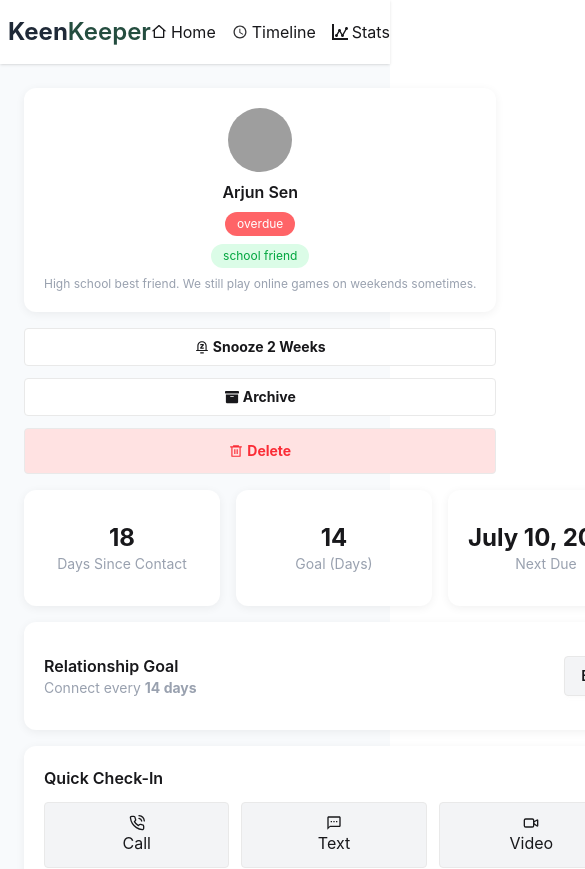
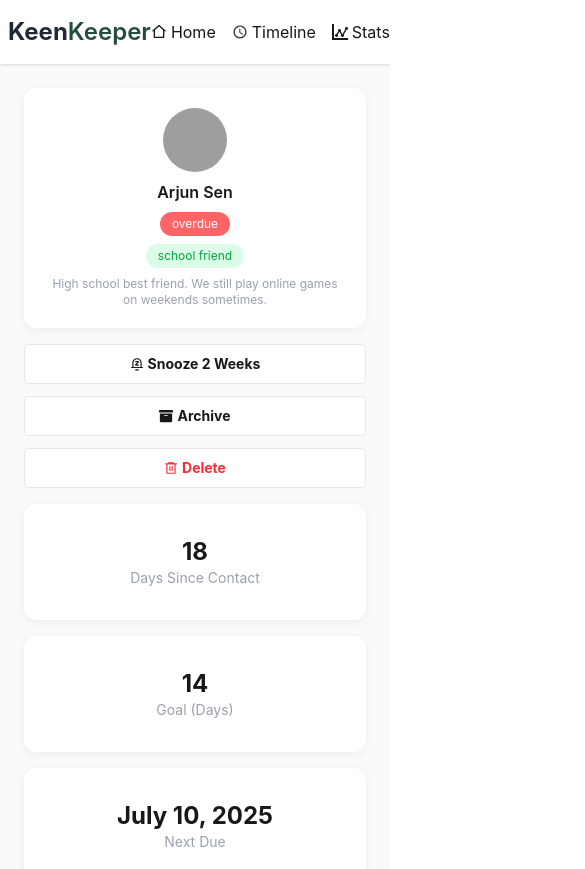
Before and after one commit to Nabdip-Dev/A7-keen-keeper, a React (Vite) app: page /friend/1 in a window 390 px wide. Shown: the top 869 px of the page, 585 px wide, since content can reach past the window. Built offline with nearby package versions, Linux system fonts and the light colour scheme; grey boxes are pictures that could not be loaded.

Commit message:
fix: improve responsive layout across all devices

```diff
--- a/src/conponents/homepage/TrandingFriend.jsx
+++ b/src/conponents/homepage/TrandingFriend.jsx
@@ -8,9 +8,9 @@ const TrandingFriend = () => {
 
     return (
 
-        <div className='mx-auto min-h-screen container bg-[#F8FAFC] w-[1110px] mb-10'>
+        <div className='mx-auto min-h-screen container bg-[#F8FAFC] lg:w-[1110px] mb-10 px-6'>
 
-            <div className='grid grid-cols-2 md:grid-cols-4 gap-8 container mb-10'>
+            <div className='grid grid-cols-1 md:grid-cols-2 lg:grid-cols-4 gap-8 container mb-10'>
 
                 <div className='flex flex-col justify-center items-center text-center shadow-[0_2px_10px_rgba(0,0,0,0.06)] bg-white py-5 rounded'>
                     <h1 className='font-bold text-2xl'>{fends.length}</h1>
@@ -35,7 +35,7 @@ const TrandingFriend = () => {
             </div>
 
             <div>
-                {loading == true ? <div className='h-[30vh] flex justify-center items-center'><RingLoader /></div> : <div className='grid grid-cols-4 gap-8 container mx-auto justify-items-center'>
+                {loading == true ? <div className='h-[30vh] flex justify-center items-center'><RingLoader /></div> : <div className='grid grid-cols-1 md:grid-cols-2 lg:grid-cols-4 gap-8 container mx-auto justify-items-center'>
                     {
                         fends.map((fnd, index) => {
                             return (
--- a/src/page/friendDetiles/FriendDetiles.jsx
+++ b/src/page/friendDetiles/FriendDetiles.jsx
@@ -42,12 +42,12 @@ const FriendDetiles = () => {
     };
 
     return (
-        <div className="p-6 min-h-[80vh] w-[1110px] mx-auto flex items-center">
+        <div className="p-6 min-h-[80vh] max-w-[1110px] mx-auto flex items-center">
 
-            <div className="grid grid-rows md:grid-cols-4 gap-4">
+            <div className="grid grid-cols-1 md:grid-cols-2 lg:grid-cols-4 gap-4 w-full">
 
                 {/* ================= LEFT ================= */}
-                <div className="col-span-1 space-y-4">
+               <div className="col-span-3 md:col-span-2 lg:col-span-1 space-y-4 flex flex-col items-center">
 
                     <div className="flex flex-col bg-white shadow-[0_2px_10px_rgba(0,0,0,0.06)] p-5 rounded-xl text-center items-center">
                         <img src={friend.picture} className="w-16 h-16 rounded-full mb-2" />
@@ -66,13 +66,13 @@ const FriendDetiles = () => {
                         </p>
                     </div>
 
-                    <div className="space-y-3 text-sm">
+                    <div className="space-y-3 text-sm w-full flex flex-col lg:flex-col md:flex-row gap-0 md:gap-10 lg:gap-0">
 
-                        <button className="w-full cursor-pointer flex gap-1 font-bold justify-center items-center text-center bg-white border border-[#E9E9E9] py-2 rounded"><RiNotificationSnoozeLine />Snooze 2 Weeks</button>
+                        <button className="w-full cursor-pointer flex gap-1 font-bold justify-center items-center text-center bg-white border border-[#E9E9E9] h-10 rounded"><RiNotificationSnoozeLine />Snooze 2 Weeks</button>
 
-                        <button className="w-full cursor-pointer flex gap-1 font-bold justify-center items-center text-center bg-white border border-[#E9E9E9] py-2 rounded"><FaArchive />Archive</button>
+                        <button className="w-full cursor-pointer flex gap-1 font-bold justify-center items-center text-center bg-white border border-[#E9E9E9] h-10 rounded"><FaArchive />Archive</button>
 
-                        <button className="w-full cursor-pointer flex gap-1 font-bold justify-center items-center text-center bg-red-100 border border-[#E9E9E9] text-red-500 py-3 rounded"><RiDeleteBin6Line />Delete</button>
+                        <button className="w-full cursor-pointer flex gap-1 font-bold justify-center items-center text-center bg-white border border-[#E9E9E9] text-red-500 h-10 rounded"><RiDeleteBin6Line />Delete</button>
 
                     </div>
 
@@ -82,7 +82,7 @@ const FriendDetiles = () => {
                 <div className="col-span-3 space-y-4">
 
                     {/* STATS */}
-                    <div className="grid grid-cols-3 gap-4">
+                    <div className="grid grid-cols-1 md:grid-cols-3 gap-4">
 
                         <div className="bg-white py-8 px-5 rounded-xl text-center shadow-[0_2px_10px_rgba(0,0,0,0.06)]">
                             <h1 className="text-2xl font-bold">{friend.days_since_contact}</h1>
@@ -124,7 +124,7 @@ const FriendDetiles = () => {
                     <div className="bg-white shadow-[0_2px_10px_rgba(0,0,0,0.06)] p-5 rounded-xl">
                         <h3 className="font-semibold mb-3">Quick Check-In</h3>
 
-                        <div className="grid grid-cols-3 gap-3">
+                        <div className="grid grid-cols-1 md:grid-cols-3 gap-3">
 
                             <button
                                 onClick={() => handleAction("Call")}
--- a/src/page/stats/Stats.jsx
+++ b/src/page/stats/Stats.jsx
@@ -2,7 +2,6 @@ import React from 'react';
 import { Legend, Pie, PieChart, ResponsiveContainer, Tooltip } from 'recharts';
 
 const Stats = () => {
-
     const timeline = JSON.parse(sessionStorage.getItem("timeline")) || [];
 
     const call = timeline.filter(item => item.type === "Call").length;
@@ -16,18 +15,31 @@ const Stats = () => {
     ];
 
     return (
-        <div className='min-h-[70vh] max-w-[672px] flex flex-col mx-auto justify-center items-center px-8 md:px-0 md:py-6'>
-            <h1 className="w-full text-left text-xl font-bold mb-6">
+        <div className='min-h-[70vh] w-full max-w-[672px] flex flex-col mx-auto justify-center items-center px-4 md:px-0 md:py-6'>
+
+            <h1 className="w-full text-left text-2xl md:text-5xl font-bold mb-6">
                 Friendship Analytics
             </h1>
-            <div className='bg-white shadow-[0_2px_10px_rgba(0,0,0,0.06)] rounded-xl' style={{ width: '672px', height: '400px',paddingBottom: '24px'}}>
-                <ResponsiveContainer>
-                    <PieChart>
-                        <Pie data={data} dataKey="value" innerRadius={80} outerRadius={120} />
-                        <Legend />
-                        <Tooltip />
-                    </PieChart>
-                </ResponsiveContainer>
+
+            <div className='bg-white w-full shadow-[0_2px_10px_rgba(0,0,0,0.06)] rounded-xl px-4 md:px-8 py-6'>
+
+               <h1 className='text-xl font-semibold'>By Interaction Type</h1>
+                <div className="w-full h-[300px] sm:h-[350px] md:h-[300px]">
+                    <ResponsiveContainer width="100%" height="100%">
+                        <PieChart>
+                            <Pie
+                                data={data}
+                                dataKey="value"
+                                innerRadius="60%"
+                                outerRadius="80%"
+                                stroke="none"
+                            />
+                            <Legend />
+                            <Tooltip />
+                        </PieChart>
+                    </ResponsiveContainer>
+                </div>
+
             </div>
         </div>
     );
```
